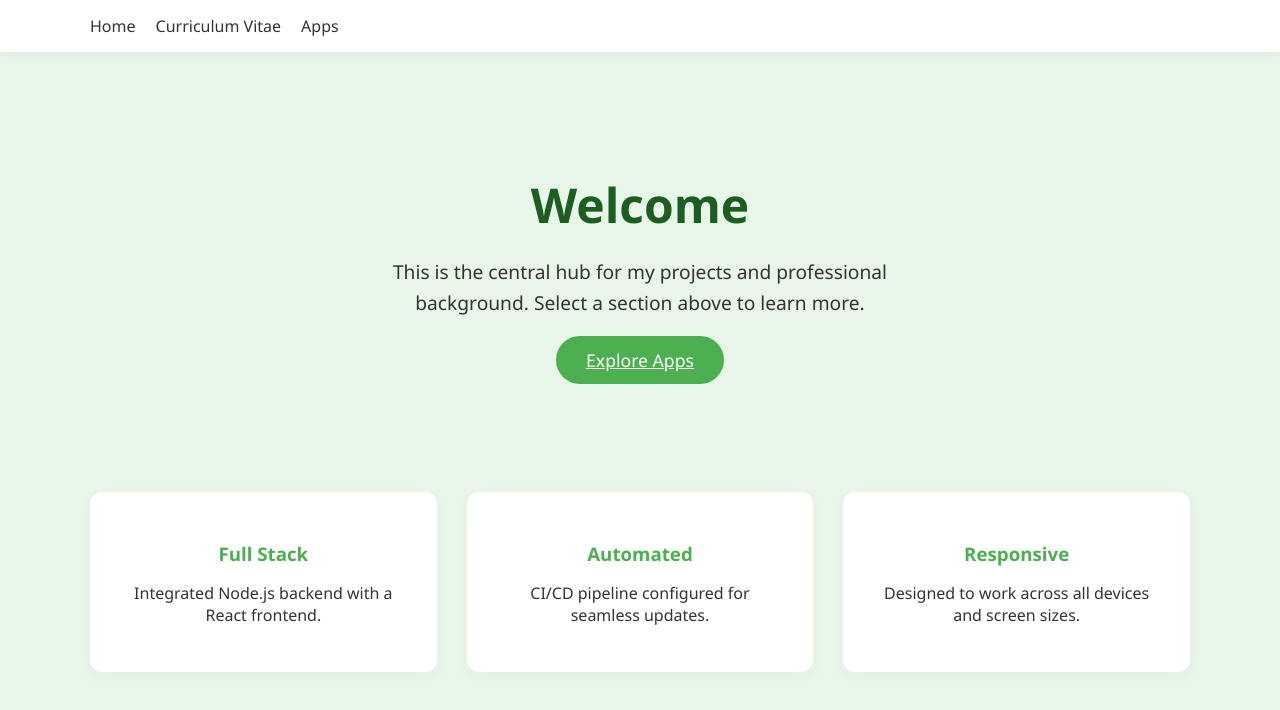
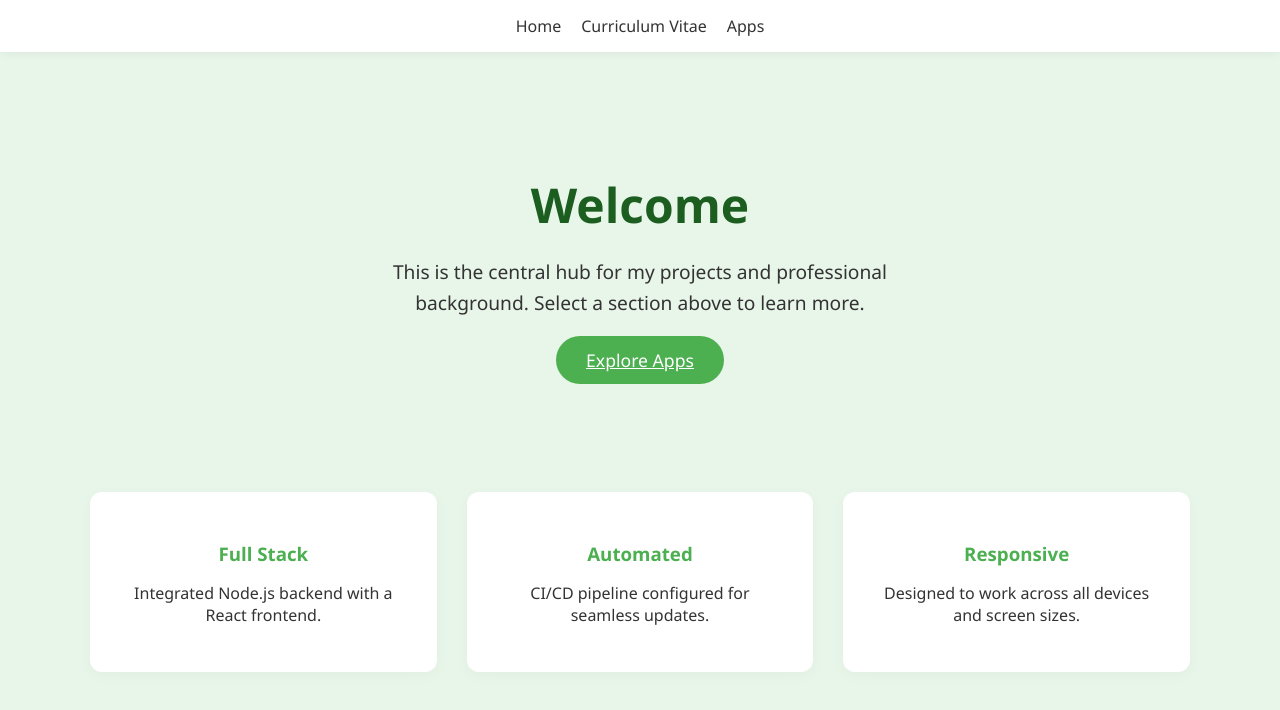
Before and after one commit to amuuboi/ameya-site, a React (Create React App) app: page / in a window 1280 px wide. Shown: the top 710 px of the page. Built offline with nearby package versions, Linux system fonts and the light colour scheme.

Commit message:
Update Home.css
nav change

```diff
--- a/src/pages/Home.css
+++ b/src/pages/Home.css
@@ -33,8 +33,7 @@ body {
 
 .navbar {
   display: flex;
-  justify-content: space-between;
-  align-items: center;
+  justify-content: center; /* This centers the links since the brand is gone */
   padding: 15px 0;
 }
 
```
